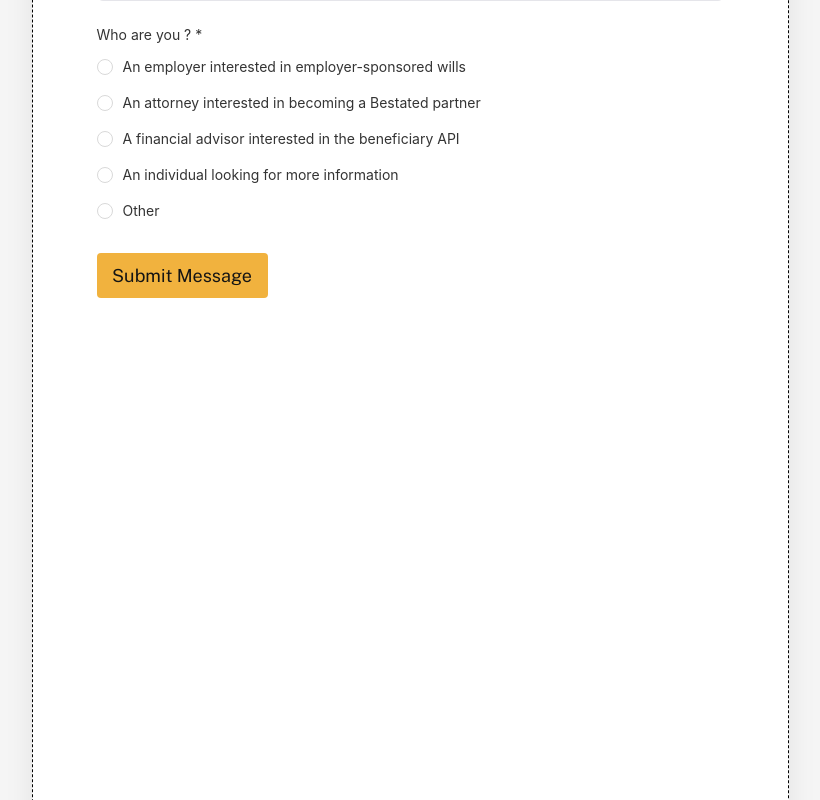
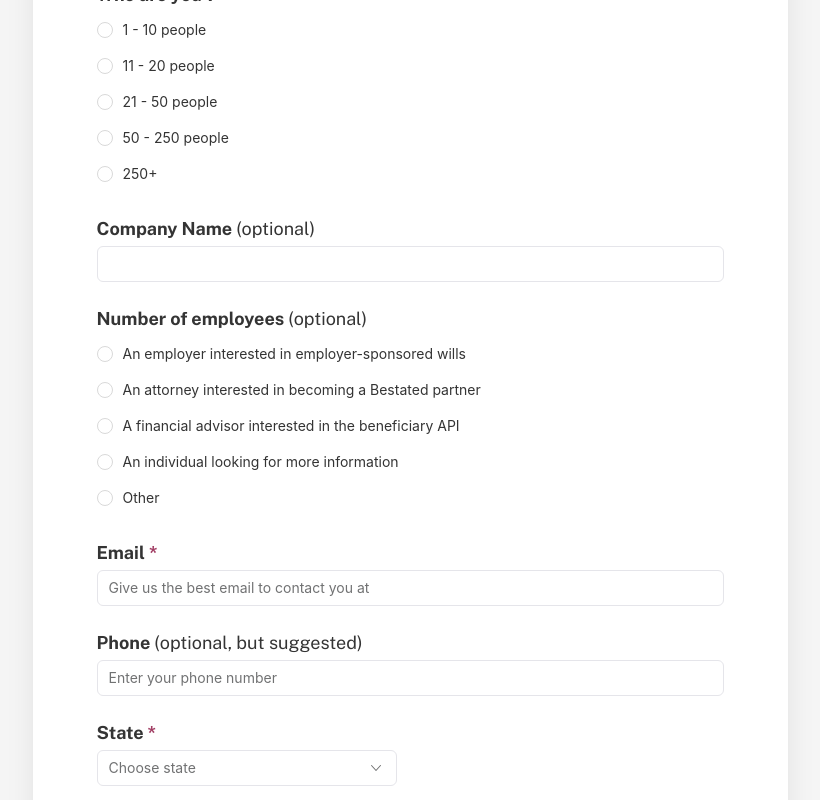
Before and after one commit to chenathy/besated-org, a React app: page /contact in a window 1280 px wide. Shown: the part 900-1700 px from the top of the page, without its empty margins (310-1130 px from the left). Built offline with nearby package versions, Linux system fonts and the light colour scheme.

Commit message:
completing form

```diff
--- a/src/Contact/Contact.css
+++ b/src/Contact/Contact.css
@@ -7,22 +7,38 @@
 }
 
 .Contact .Form-section {
-    height: 1855px;
+    max-height: 1855px;
     display: grid;
     align-items: center;
     justify-content: center;
+    margin-bottom: 120px;
 }
 
 .Contact .Form-section .form {
     width: 627px;
-    height: 1630px;
+    max-height: 1630px;
     border-radius: 8px;
     padding: 64px;
     gap: 48px;
     background: #FFFFFF;
     box-shadow: 0px 4px 4px -4px #0C0C0D0D;
     box-shadow: 0px 16px 32px -4px #0C0C0D1A;
+}
 
+.form-group p {
+    height: 26px;
+    font-family: 'Public Sans', sans-serif;
+    font-size: 18px;
+    font-weight: 600;
+    line-height: 25.2px;
+    text-align: left;
+}
 
-    border: 1px black dashed;
+#req {
+    color: #A13D63;
+    justify-content: center;
 }
+
+#optional {
+    font-weight: 400;
+}
--- a/src/Contact/index.js
+++ b/src/Contact/index.js
@@ -1,5 +1,5 @@
 import React, { useState } from 'react';
-import { Form, FormControl, RadioGroup, Radio } from 'rsuite';
+import { Form, RadioGroup, Radio, SelectPicker, Input } from 'rsuite';
 import 'rsuite/dist/rsuite.min.css';
 import '../App.css';
 import './Contact.css';
@@ -8,6 +8,7 @@ import Hero from './Hero.png';
 
 const Contact = () => {
 
+    const Textarea = React.forwardRef((props, ref) => <Input {...props} as='textarea' ref={ref} />);
 
     const clientTypeOptions = [
         {label: 'An employer interested in employer-sponsored wills', value: 'employer'},
@@ -15,7 +16,70 @@ const Contact = () => {
         {label: 'A financial advisor interested in the beneficiary API', value: 'financialAdvisor'},
         {label: 'An individual looking for more information', value: 'individual'},
         {label: 'Other', value: 'other'}
-    ]
+    ];
+
+    const companySizeOptions = [
+        {label: '1 - 10 people', value: '1 - 10'},
+        {label: '11 - 20 people', value: '11 - 20'},
+        {label: '21 - 50 people', value: '21 - 50'},
+        {label: '50 - 250 people', value: '50 - 250'},
+        {label: '250+', value: '250+'}
+    ];
+
+    const usStates = [
+        { label: 'Alabama', value: 'AL' },
+        { label: 'Alaska', value: 'AK' },
+        { label: 'Arizona', value: 'AZ' },
+        { label: 'Arkansas', value: 'AR' },
+        { label: 'California', value: 'CA' },
+        { label: 'Colorado', value: 'CO' },
+        { label: 'Connecticut', value: 'CT' },
+        { label: 'Delaware', value: 'DE' },
+        { label: 'Florida', value: 'FL' },
+        { label: 'Georgia', value: 'GA' },
+        { label: 'Hawaii', value: 'HI' },
+        { label: 'Idaho', value: 'ID' },
+        { label: 'Illinois', value: 'IL' },
+        { label: 'Indiana', value: 'IN' },
+        { label: 'Iowa', value: 'IA' },
+        { label: 'Kansas', value: 'KS' },
+        { label: 'Kentucky', value: 'KY' },
+        { label: 'Louisiana', value: 'LA' },
+        { label: 'Maine', value: 'ME' },
+        { label: 'Maryland', value: 'MD' },
+        { label: 'Massachusetts', value: 'MA' },
+        { label: 'Michigan', value: 'MI' },
+        { label: 'Minnesota', value: 'MN' },
+        { label: 'Mississippi', value: 'MS' },
+        { label: 'Missouri', value: 'MO' },
+        { label: 'Montana', value: 'MT' },
+        { label: 'Nebraska', value: 'NE' },
+        { label: 'Nevada', value: 'NV' },
+        { label: 'New Hampshire', value: 'NH' },
+        { label: 'New Jersey', value: 'NJ' },
+        { label: 'New Mexico', value: 'NM' },
+        { label: 'New York', value: 'NY' },
+        { label: 'North Carolina', value: 'NC' },
+        { label: 'North Dakota', value: 'ND' },
+        { label: 'Ohio', value: 'OH' },
+        { label: 'Oklahoma', value: 'OK' },
+        { label: 'Oregon', value: 'OR' },
+        { label: 'Pennsylvania', value: 'PA' },
+        { label: 'Rhode Island', value: 'RI' },
+        { label: 'South Carolina', value: 'SC' },
+        { label: 'South Dakota', value: 'SD' },
+        { label: 'Tennessee', value: 'TN' },
+        { label: 'Texas', value: 'TX' },
+        { label: 'Utah', value: 'UT' },
+        { label: 'Vermont', value: 'VT' },
+        { label: 'Virginia', value: 'VA' },
+        { label: 'Washington', value: 'WA' },
+        { label: 'West Virginia', value: 'WV' },
+        { label: 'Wisconsin', value: 'WI' },
+        { label: 'Wyoming', value: 'WY' }
+    ];
+
+
 
     return (
         <div className='Contact'>
@@ -49,18 +113,44 @@ const Contact = () => {
                         // onSubmit={handleSubmit}
                     >
                         <Form.Group className='form-group'>
-                            <Form.ControlLabel htmlFor='name'>Name *</Form.ControlLabel>
+                            <Form.ControlLabel htmlFor='name'><p>Name <span id='req'>*</span></p></Form.ControlLabel>
                             <Form.Control
-                                name='clientName'
-                                id='clientName'
+                                name='contactName'
+                                id='contactName'
                                 type='text'
                                 required
                             />
                         </Form.Group>
 
-                        <Form.Group>
-                            <Form.ControlLabel>Who are you ? *</Form.ControlLabel>
+                        <Form.Group className='form-group'>
+                            <Form.ControlLabel><p>Who are you ? <span id='req'>*</span></p></Form.ControlLabel>
                             <RadioGroup name='type'>
+                                {companySizeOptions.map(option => (
+                                    <Radio
+                                        key={option.value}
+                                        value={option.value}
+                                    >
+                                        {option.label}
+                                    </Radio>
+                                ))}
+
+                            </RadioGroup>
+                        </Form.Group>
+
+                        <Form.Group className='form-group'>
+                            <Form.ControlLabel htmlFor='company'><p>Company Name <span id='optional'>(optional)</span></p></Form.ControlLabel>
+                            <Form.Control
+                                name='companyName'
+                                id='companyName'
+                                type='text'
+                                required
+                            />
+                        </Form.Group>
+
+
+                        <Form.Group className='form-group'>
+                            <Form.ControlLabel><p>Number of employees <span id='optional'>(optional)</span></p></Form.ControlLabel>
+                            <RadioGroup name='size'>
                                 {clientTypeOptions.map(option => (
                                     <Radio
                                         key={option.value}
@@ -73,18 +163,53 @@ const Contact = () => {
                             </RadioGroup>
                         </Form.Group>
 
-                        {/* <FormGroup>
-                            <Select name="selectedOption" label="Select an option">
-                            {clientTypeOptions.map((option) => (
-                                <Option
-                                    key={option.value}
-                                    value={option.value}
-                                >
-                                    {option.label}
-                                </Option>
-                            ))}
-                            </Select>
-                        </FormGroup> */}
+
+                        <Form.Group className='form-group'>
+                            <Form.ControlLabel htmlFor='email'><p>Email <span id='req'>*</span></p></Form.ControlLabel>
+                            <Form.Control
+                                name='email'
+                                id='email'
+                                type='text'
+                                placeholder='Give us the best email to contact you at'
+                                required
+                            />
+                        </Form.Group>
+
+
+                        <Form.Group className='form-group'>
+                            <Form.ControlLabel htmlFor='phone'><p>Phone <span id='optional'>(optional, but suggested)</span></p></Form.ControlLabel>
+                            <Form.Control
+                                name='phone'
+                                id='phone'
+                                type='text'
+                                placeholder='Enter your phone number'
+                            />
+                        </Form.Group>
+
+
+                        <Form.Group className='form-group'>
+                            <Form.ControlLabel htmlFor='state'><p>State <span id='req'>*</span></p></Form.ControlLabel>
+                            <Form.Control
+                                name='state'
+                                accepter={SelectPicker}
+                                data={usStates}
+                                placeholder='Choose state'
+                                required
+                                style={{ width: 300 }}
+                            />
+                        </Form.Group>
+
+                        <Form.Group className='form-group'>
+                            <Form.ControlLabel ><p>Message <span id='req'>*</span></p></Form.ControlLabel>
+                            <Form.Control
+                                name='message'
+                                accepter={Textarea}
+                                rows={5}
+                                placeholder='Shoot us a message!'
+                                required
+                                style={{ width: 300 }}
+                            />
+                        </Form.Group>
 
 
                         <button className='submit-btn'>Submit Message</button>
```
